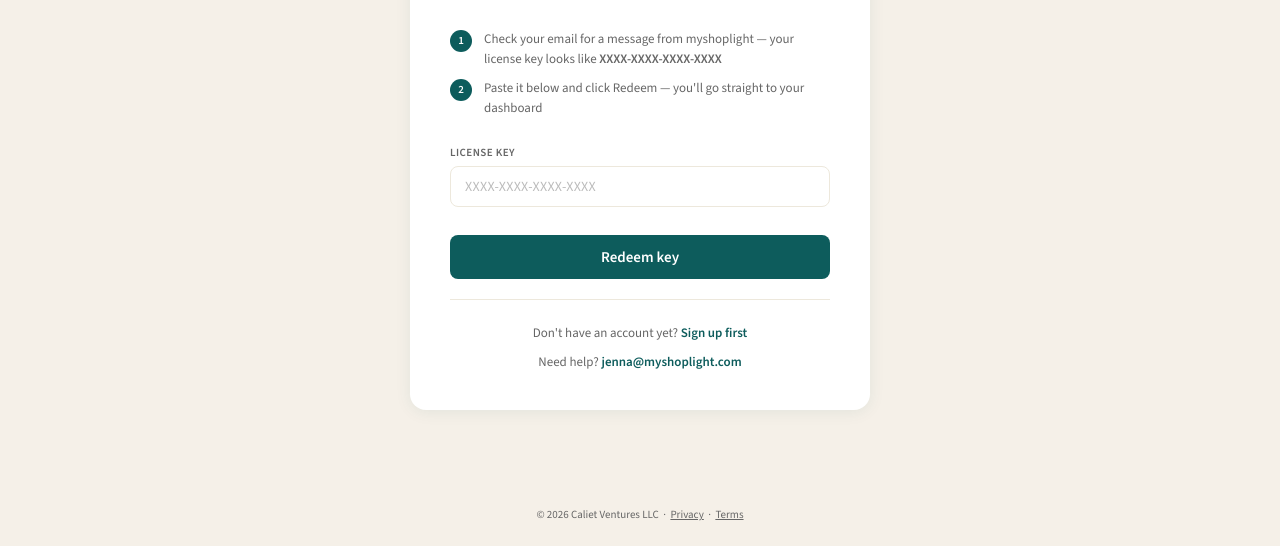
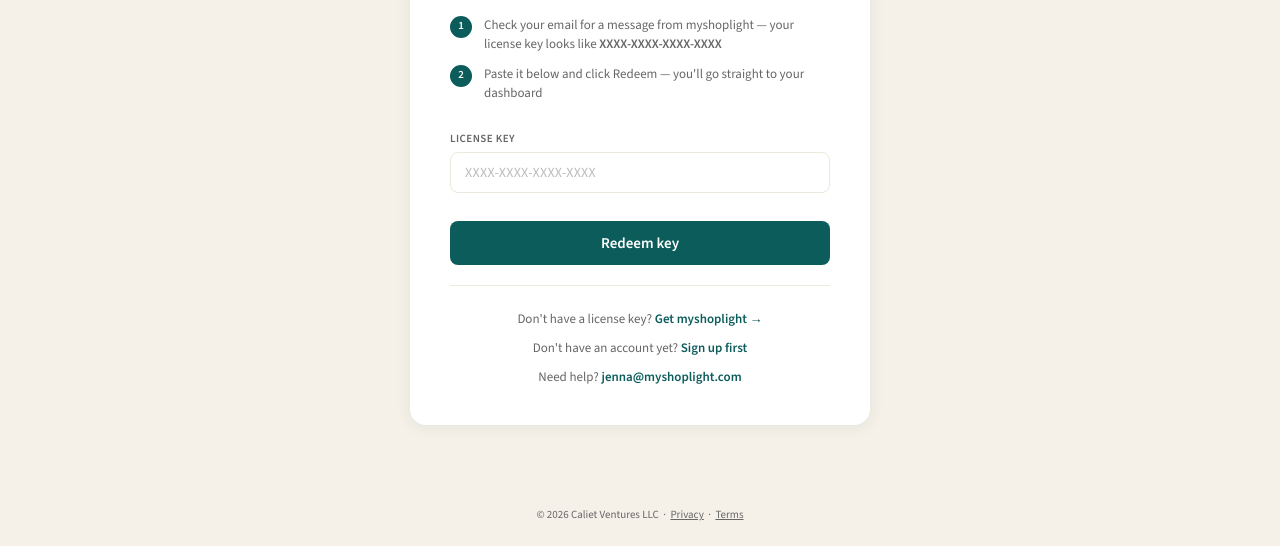
Before and after one commit to jennadawson/myshoplight, a website: page redeem.html in a window 1280 px wide. Shown: the part 254-800 px from the top of the page. Drawn offline with nearby package versions, Linux system fonts and the light colour scheme.

Commit message:
7.21 Added redirect to sales page

```diff
--- a/redeem.html
+++ b/redeem.html
@@ -112,6 +112,9 @@
 
         <hr class="auth-divider"/>
         <div class="auth-links">
+          Don't have a license key? <a href="sales.html">Get myshoplight &rarr;</a>
+        </div>
+        <div class="auth-links" style="margin-top:.75rem;">
           Don't have an account yet? <a href="signup.html">Sign up first</a>
         </div>
         <div class="auth-links" style="margin-top:.75rem;">
```
